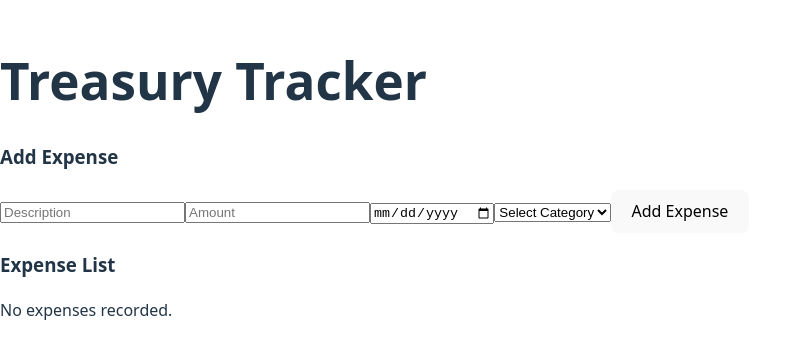
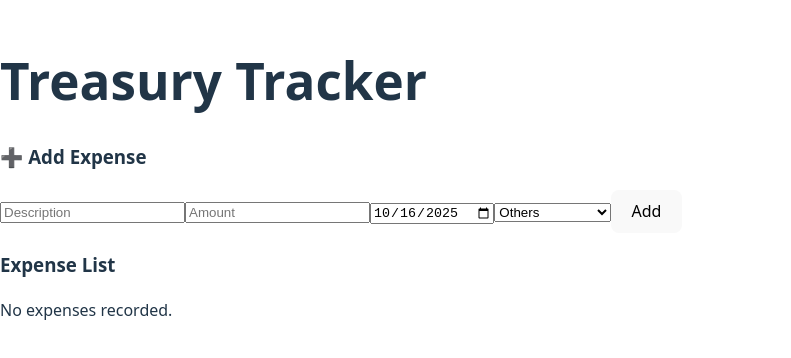
Before and after one commit to MarcosRamaR/treasurytracker, a React (Vite) app in the folder frontend/: page / in a window 1280 px wide. Shown: the part 222-580 px from the top of the page, without its empty margins (0-791 px from the left). Built offline with nearby package versions, Linux system fonts and the light colour scheme.

Commit message:
Edit expense option, with button to cancel edit

```diff
--- a/frontend/src/TreasuryApp.jsx
+++ b/frontend/src/TreasuryApp.jsx
@@ -4,6 +4,7 @@ import { ExpenseList } from "./components/ExpenseList.jsx"
 
 export const TreasuryApp = () => {
   const [expenses, setExpenses] = useState([])
+  const [editExpense, setEditExpense] = useState(null)
 
   const handleAddExpense = (expense) => {
     setExpenses([...expenses, expense])
@@ -12,12 +13,41 @@ export const TreasuryApp = () => {
     setExpenses(expenses.filter(item => item.id !== id))
   }
 
+  const handleEditExpense = (expense) => {
+    setEditExpense(expense)
+  }
+
+const handleUpdateExpense = (expense) => {
+  // Get the id of the expense being edited
+  if (!expense) {
+    setEditExpense(null)
+    return
+  }
+  const idExpense = editExpense.id
+  const updatedExpenses = expenses.map(item => {
+    if (item.id === idExpense) {
+      //Create a new object merging old and new data
+      const updatedData = {
+        ...item,          //The old data
+        ...expense     //The new data overrides the old one
+      }
+      return updatedData
+    }
+    return item
+  })
+  //Update the state with the new array
+  setExpenses(updatedExpenses)
+  setEditExpense(null)
+}
+
+//For edit button (ExpenseList) call handleEditExpense, passing the expense to edit and set it in state (editExpense)
+// after that pass it to ExpenseForm as prop (editingExpense) and handleUpdateExpense as onSubmit
   return (
     <>
       <div>
           <h1>Treasury Tracker</h1>
-          <ExpenseForm onSubmit={handleAddExpense}/>
-          <ExpenseList expenses={expenses} onDelete={handleDeleteExpense}/>
+          <ExpenseForm onSubmit={editExpense ? handleUpdateExpense : handleAddExpense} editExpense={editExpense}/>
+          <ExpenseList expenses={expenses} onDelete={handleDeleteExpense} onEdit={handleEditExpense}/>
       </div>
     </>
 
--- a/frontend/src/components/ExpenseForm.jsx
+++ b/frontend/src/components/ExpenseForm.jsx
@@ -1,40 +1,83 @@
 //Form to add or edit an expense
 
-import { useState } from "react"
+import { useState, useEffect } from "react"
 
-export function ExpenseForm({onSubmit}) {
+export function ExpenseForm({onSubmit,editExpense}) {
 
     const [formData, setFormData] = useState({
         description: '',
         amount: '',
-        date: '',
-        category: ''
+        date: new Date().toISOString().split('T')[0],
+        category: 'Others'
     })
 
-    const handleSubmit = (e) => {
-        e.preventDefault()
-        if(!formData) return
-        onSubmit({...formData,
-            amount: parseFloat(formData.amount)}) //Call parent function
-        setFormData({description: '', amount: '', date: '', category: ''}) //Reset form
+    useEffect(() => {
+        if (editExpense) {
+        setFormData({
+            description: editExpense.description,
+            amount: editExpense.amount.toString(),
+            category: editExpense.category,
+            date: editExpense.date
+        })
+        }
+    }, [editExpense])
+
+  const handleSubmit = (e) => {
+    e.preventDefault()
+    if (!formData.description.trim() || !formData.amount || !formData.category) return
+    // Call the onSubmit prop with the form data
+    onSubmit({
+        description: formData.description,
+        amount: parseFloat(formData.amount),
+        category: formData.category,
+        date: formData.date
+    })
+    // Clear form only if not editing
+    if (!editExpense) {
+        setFormData({
+            description: '',
+            amount: '',
+            date: new Date().toISOString().split('T')[0],
+            category: 'Others'
+        })
     }
+}
     const categories = ['Food', 'Transport', 'Entertainment ', 'Others']
 
   return (
     <div>
-        <h3>Add Expense</h3>
+        <h3>{editExpense ? '✏️ Edit Expense' : '➕ Add Expense'}</h3>
         <form onSubmit={handleSubmit}>
-            <input type="text" placeholder="Description" value={formData.description} onChange={(e) => setFormData({...formData, description: e.target.value})} />
-            <input type="number" placeholder="Amount" value={formData.amount} onChange={(e) => setFormData({...formData, amount: e.target.value})} />
-            <input type="date" placeholder="Date" value={formData.date} onChange={(e) => setFormData({...formData, date: e.target.value})} />
-            <select>
-                value={formData.category} onChange={(e) => setFormData({...formData, category: e.target.value})}
+            <input type="text"
+            placeholder="Description"
+            value={formData.description}
+            onChange={(e) => setFormData({...formData, description: e.target.value})} />
+
+            <input type="number"
+            placeholder="Amount"
+            value={formData.amount}
+            onChange={(e) => setFormData({...formData, amount: e.target.value})} />
+
+            <input type="date"
+            placeholder="Date"
+            value={formData.date}
+            onChange={(e) => setFormData({...formData, date: e.target.value})} />
+
+            <select
+                value={formData.category} onChange={(e) => setFormData({...formData, category: e.target.value})} >
                 <option value="">Select Category</option>
                 {categories.map(cat => (
                     <option key={cat} value={cat}>{cat}</option>
                 ))}
             </select>
-            <button type="submit">Add Expense</button>
+            {/*Button that change on "create mode" or "edit mode"*/}
+            <button type="submit">
+                {editExpense ? 'Edit' : 'Add'}
+            </button>
+            {/*Allow cancel edit mode with a new button*/}
+            {editExpense && (
+                <button type="button" onClick={() => onSubmit(null)} >Cancel</button>
+            )}
         </form>
     </div>
   )
--- a/frontend/src/components/ExpenseList.jsx
+++ b/frontend/src/components/ExpenseList.jsx
@@ -1,4 +1,4 @@
-export function ExpenseList({expenses, onDelete}) {
+export function ExpenseList({expenses, onDelete, onEdit}) {
 
 
   return (
@@ -14,6 +14,7 @@ export function ExpenseList({expenses, onDelete}) {
                         <p>
                             {expense.description} - ${expense.amount} on {expense.date} [{expense.category}]
                             <button onClick={() => onDelete(expense.id)}>Delete</button>
+                            <button onClick={() => onEdit(expense)}>Edit</button>
                         </p>
                     </div>
                 ))}
```
